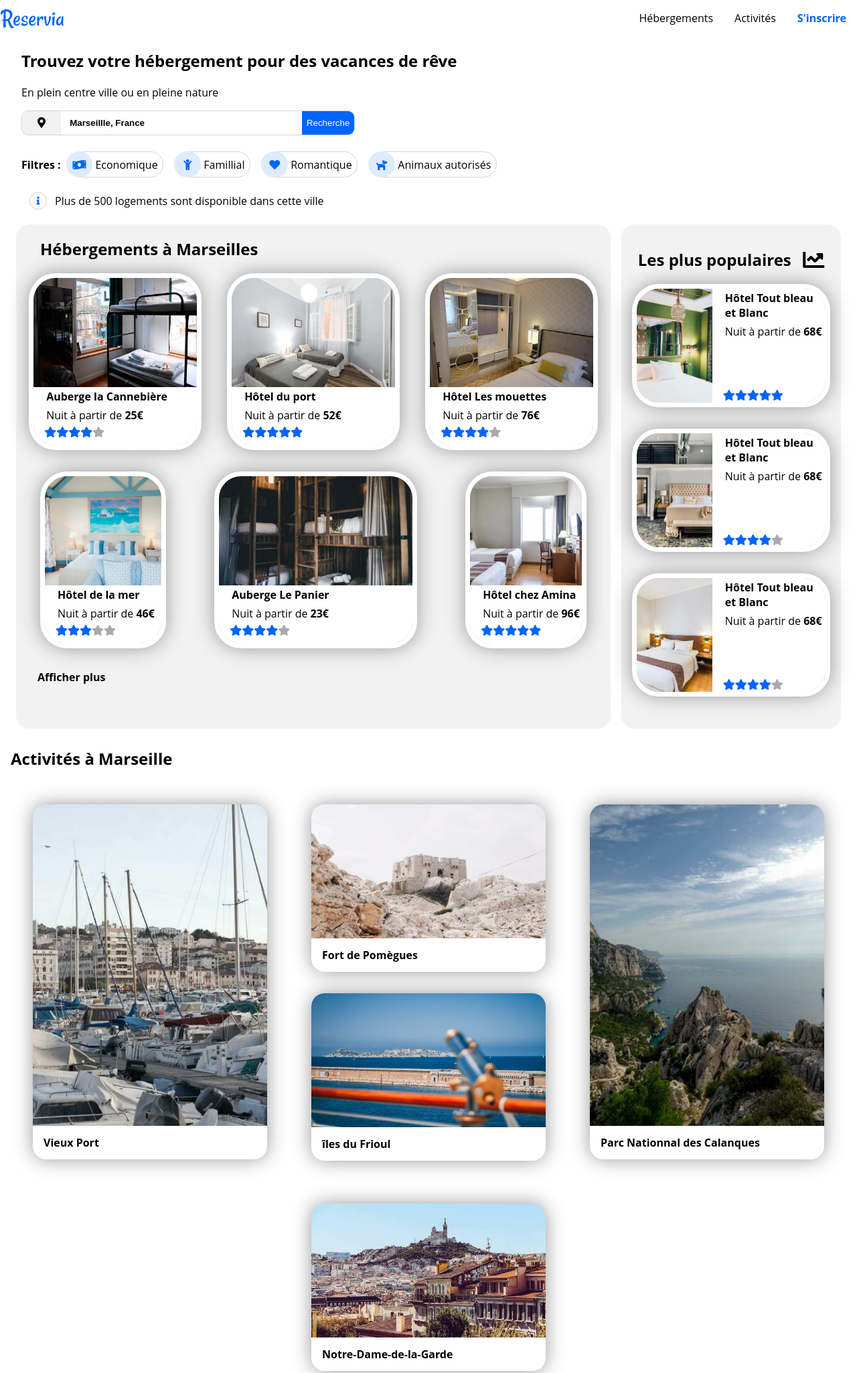
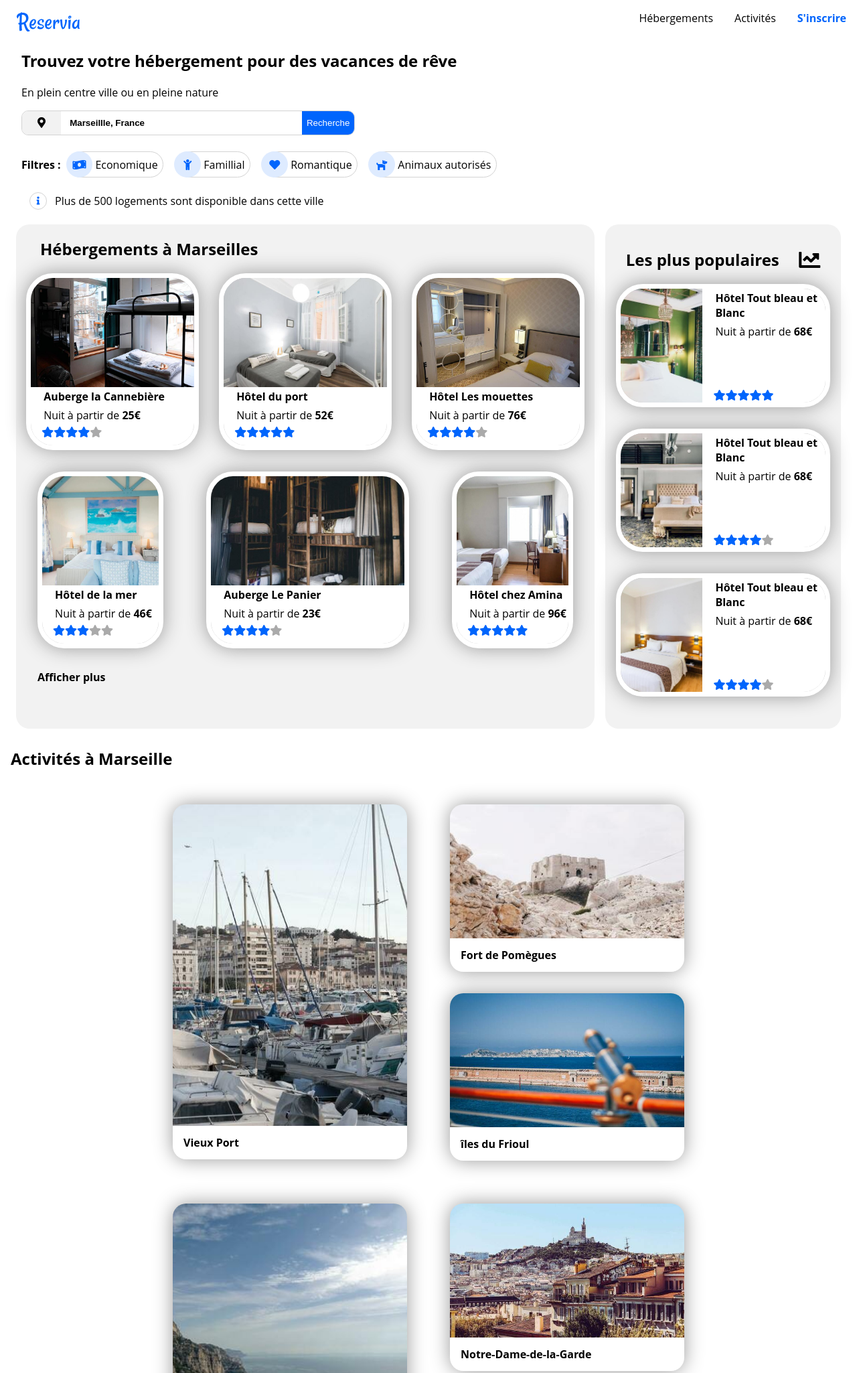
Before and after one commit to michael-lmk/P2_martinsky_michael, a plain HTML site: page index.html in a window 1280 px wide. Shown: the top 2050 px of the page at 67% size. Drawn offline with Linux system fonts and the light colour scheme.

Commit message:
correction

```diff
--- a/index.css
+++ b/index.css
@@ -32,7 +32,7 @@ header{
 
 
 
-@media screen and (max-width: 891px){
+@media screen and (max-width: 791px){
 
     .large-activity{
         height: 250px!important;
@@ -75,6 +75,9 @@ header{
     }
     .blue{
         border-bottom: none;
+    }
+    .sign-in:focus{
+        border-bottom: 0px solid white;
     }
 
 }
@@ -120,6 +123,7 @@ nav {
 .logo-site{
     position: absolute;
     top: 5px;
+    left: 12px;
 }
 
 .nav-phone{
@@ -271,17 +275,19 @@ input{
 .apparts{
     display: flex;
     flex-wrap: wrap-reverse;
-    justify-content: center;
+
+    max-width: 100vw;
 }
 
 .choose{
     flex: 3;
     background-color: #F2F2F2;
-
+    max-width: 85em;
     border-radius: 20px;
     display: flex;
     flex-direction: column;
     margin: 0.5em;
+    min-width: 25em;
 }
 
 .chose-title{
@@ -300,13 +306,14 @@ input{
     flex-wrap: wrap;
     justify-content: space-around;
 
+
 }
 
 .item{
     display: flex;
     flex-direction: column;
     height: 250px;
-max-width: 350px;
+    max-width: 350px;
     border-radius: 40px;
     border: 7px solid  white;
     margin-bottom: 2em;
@@ -403,6 +410,8 @@ max-width: 350px;
     padding: 1em;
     margin: 0.5em;
     border-radius: 20px;
+    max-width: 30em;
+    min-width: 20em;
 }
 
 .popular-header {
@@ -465,7 +474,7 @@ max-width: 350px;
 
 .activity-items{
     display: flex;
-    justify-content: space-around;
+    justify-content: center;
     flex-wrap: wrap;
 }
 
@@ -508,6 +517,14 @@ max-width: 350px;
     height: 530px;
     margin: 2em;
 }
+.group-activity{
+    display: flex;
+    flex-wrap: wrap;
+}
+
+@media screen and (max-width: 1687px){
+
+}
 
 
 /****************************/
@@ -525,7 +542,6 @@ footer{
 .col-footer{
     display: flex;
     flex: 1;
-    justify-content: center;
 
 }
 
--- a/index.html
+++ b/index.html
@@ -15,7 +15,7 @@
 
     <nav>
         <div class="logo-site">
-            <a href="." alt="logo-site"><img src="images\logo\Reservia.svg"></a>
+            <a href="." class="logo-site"><img src="images\logo\Reservia.svg"></a>
         </div>
         <div class="links">
             <div class="nav-phone">
@@ -23,7 +23,7 @@
                 <span class="span-link"><a class="nav-link" href="#2">Activités</a> </span>
             </div>
 
-                <a class="nav-link blue" href="#3"><b>S'inscrire</b></a>
+                <a class="nav-link sign-in blue" href="#3"><b>S'inscrire</b></a>
 
         </div>
     </nav>
@@ -241,7 +241,7 @@
              <h2>Activités à Marseille</h2>
 
              <div class="activity-items">
-
+                <div class="group-activity">
                     <div class="col-activity">
                         <div class="item-activity large-activity">
                             <img class="images-activity" src="./images/activites/4_small/reno-laithienne-QUgJhdY5Fyk-unsplash.jpg"
@@ -268,7 +268,9 @@
                             </div>
                         </div>
                     </div>
+                </div>
 
+                <div class="group-activity">
                     <div class="col-activity">
                         <div class="item-activity large-activity">
                             <img class="images-activity" src="./images/activites/4_small/kilyan-sockalingum-NR8-cBCN3aI-unsplash.jpg"
@@ -292,6 +294,7 @@
                                 alt="">
                             <div class="title-activity">
                                 <b>Parc Longchamp</b>
+                            </div>
                         </div>
                     </div>
                 </div>
```
Lines whose indentation alone changed are shown as unchanged.
